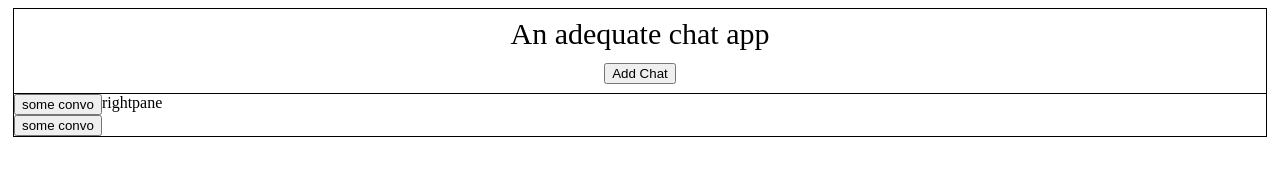
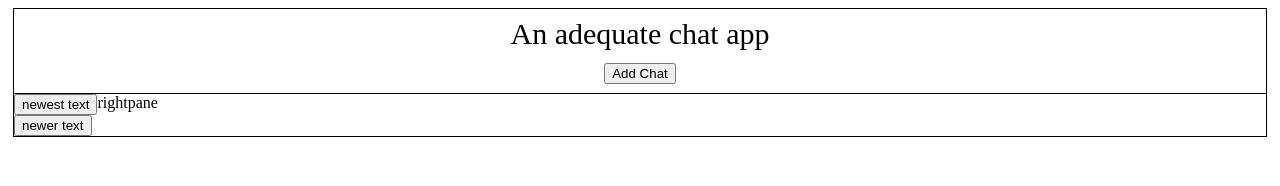
Before and after one commit to hazelw/angular-convos, an Angular app: page / in a window 1280 px wide. Shown: the top 186 px of the page. Built offline with nearby package versions, Linux system fonts and the light colour scheme.

Commit message:
display newest text on right hand panel

```diff
--- a/src/app/convo-list/convo-list.component.html
+++ b/src/app/convo-list/convo-list.component.html
@@ -1,5 +1,5 @@
 <div *ngFor="let convo of convos">
     <button>
-        some convo
+        {{ convo.messages[convo.messages.length-1].text }}
     </button>
 </div>
--- a/src/app/convos.service.ts
+++ b/src/app/convos.service.ts
@@ -4,7 +4,16 @@ import { Injectable } from '@angular/core';
     providedIn: 'root'
 })
 export class ConvoService {
-convos = [{'id': 0, 'messages': []}, {'id': 1, 'messages': []}];
+convos = [
+    {'id': 0, 'messages': [
+        {'id': 0, 'timestamp': new Date().toString(), 'text': 'oldest text'},
+        {'id': 1, 'timestamp': new Date().toString(), 'text': 'newest text'}
+    ]},
+    {'id': 1, 'messages': [
+        {'id': 0, 'timestamp': new Date().toString(), 'text': 'older text'},
+        {'id': 1, 'timestamp': new Date().toString(), 'text': 'newer text'}
+    ]}
+];
 
     constructor() {}
 
@@ -27,7 +36,9 @@ convos = [{'id': 0, 'messages': []}, {'id': 1, 'messages': []}];
 
     addMessageToConvo(convoId, text) {
         let convo = this.convos.find((convo) => convo.id === convoId);
+        let id = Math.max(convo.messages.map((message) => message.id)) + 1;
         convo.messages.push({
+            'id': id,
             'timestamp': new Date().toString(),
             'text': text
         });
```
